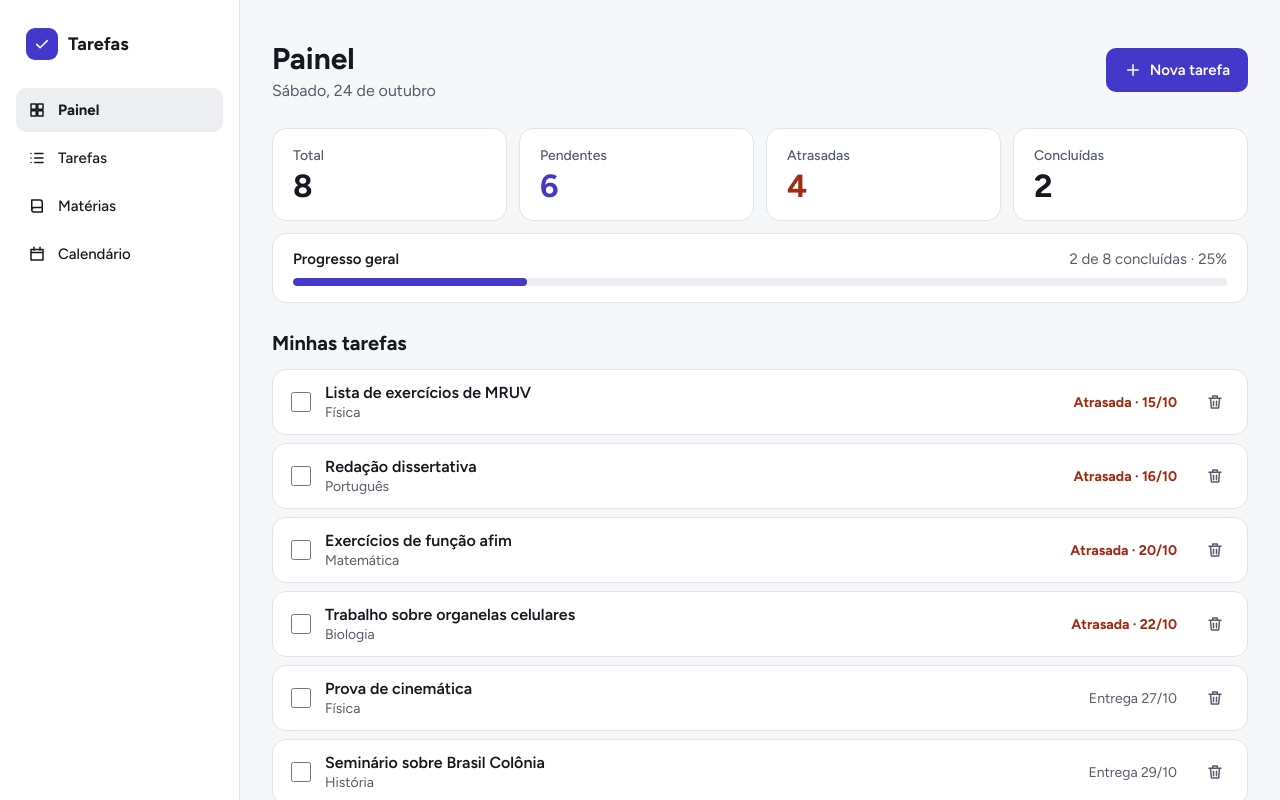
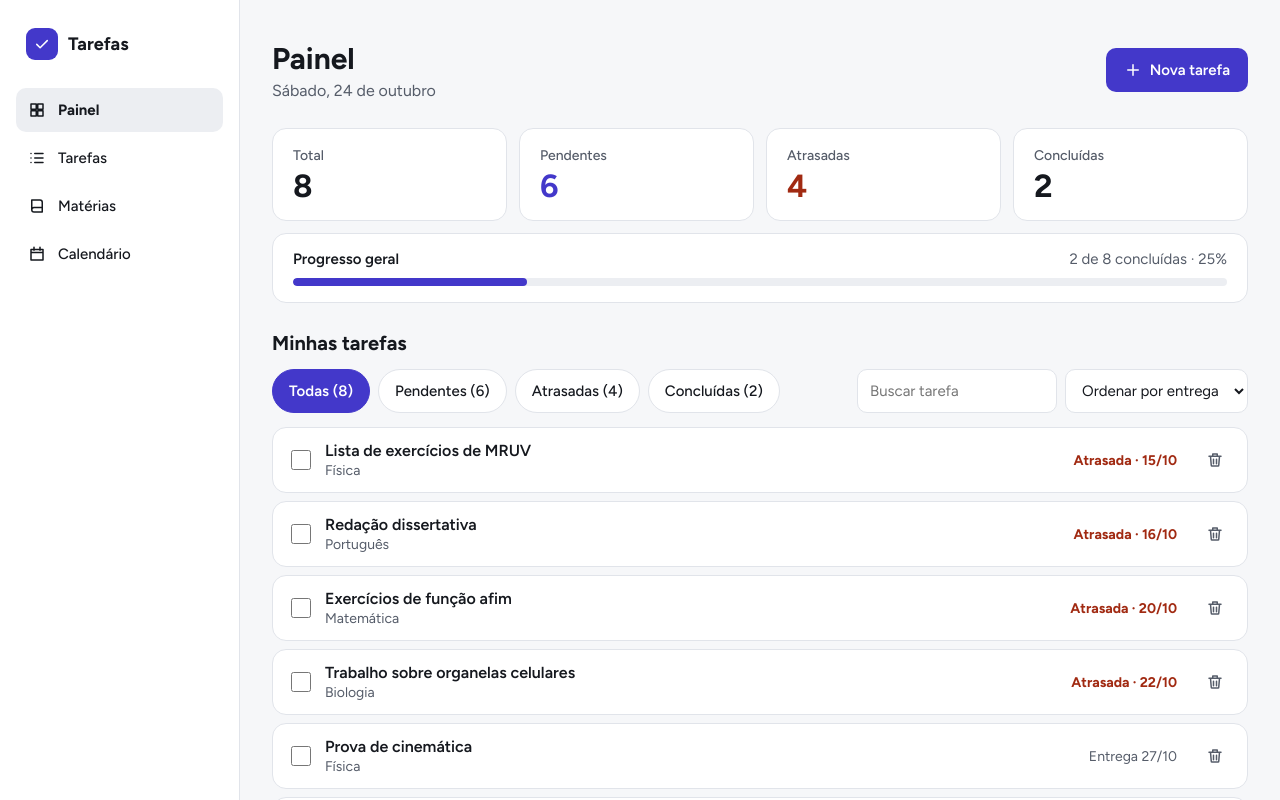
Before and after one commit to AlefPereiraSilva/school-task-manager-front, a React (Vite) app: page / in a window 1280 px wide. Shown: the top 800 px of the page. Built offline with nearby package versions, Linux system fonts and the light colour scheme.

Commit message:
feat: adiciona filtros, busca e ordenação na lista

```diff
--- /dev/null
+++ b/src/componentes/FiltrosTarefas/FiltrosTarefas.css
@@ -0,0 +1,56 @@
+/* Estilos dos filtros */
+
+.filtros-tarefas {
+  display: flex;
+  flex-wrap: wrap;
+  justify-content: space-between;
+  gap: 12px;
+}
+
+.filtros-botoes,
+.filtros-campos {
+  display: flex;
+  flex-wrap: wrap;
+  gap: 8px;
+}
+
+.filtro {
+  min-height: 44px;
+  padding: 0 16px;
+  border: 1px solid var(--cor-borda);
+  border-radius: 999px;
+  background: var(--cor-cartao);
+  color: var(--cor-texto);
+  font-family: inherit;
+  font-size: 15px;
+  font-weight: 500;
+  cursor: pointer;
+}
+
+.filtro:hover {
+  background: var(--cor-item-ativo);
+}
+
+.filtro-ativo,
+.filtro-ativo:hover {
+  border-color: var(--cor-destaque);
+  background: var(--cor-destaque);
+  color: #ffffff;
+  font-weight: 600;
+}
+
+.filtros-busca,
+.filtros-ordem {
+  height: 44px;
+  padding: 0 12px;
+  border: 1px solid var(--cor-borda);
+  border-radius: 10px;
+  background: var(--cor-cartao);
+  color: var(--cor-texto);
+  font-family: inherit;
+  font-size: 15px;
+}
+
+.filtros-busca {
+  width: 200px;
+}
--- /dev/null
+++ b/src/componentes/FiltrosTarefas/FiltrosTarefas.jsx
@@ -0,0 +1,46 @@
+// Botões de filtro, campo de busca e ordenação da lista.
+
+import './FiltrosTarefas.css'
+
+function FiltrosTarefas({ filtros, filtroAtual, aoTrocarFiltro, busca, aoBuscar, ordem, aoOrdenar }) {
+  return (
+    <div className="filtros-tarefas">
+      <div className="filtros-botoes">
+        {filtros.map((filtro) => (
+          <button
+            key={filtro.id}
+            type="button"
+            aria-pressed={filtro.id === filtroAtual}
+            className={filtro.id === filtroAtual ? 'filtro filtro-ativo' : 'filtro'}
+            onClick={() => aoTrocarFiltro(filtro.id)}
+          >
+            {filtro.nome} ({filtro.quantidade})
+          </button>
+        ))}
+      </div>
+
+      <div className="filtros-campos">
+        <input
+          type="search"
+          className="filtros-busca"
+          aria-label="Buscar tarefa"
+          placeholder="Buscar tarefa"
+          value={busca}
+          onChange={(evento) => aoBuscar(evento.target.value)}
+        />
+
+        <select
+          className="filtros-ordem"
+          aria-label="Ordenar por"
+          value={ordem}
+          onChange={(evento) => aoOrdenar(evento.target.value)}
+        >
+          <option value="entrega">Ordenar por entrega</option>
+          <option value="materia">Ordenar por matéria</option>
+        </select>
+      </div>
+    </div>
+  )
+}
+
+export default FiltrosTarefas
--- a/src/componentes/ListaTarefas/ListaTarefas.css
+++ b/src/componentes/ListaTarefas/ListaTarefas.css
@@ -1,18 +1,6 @@
 /* Estilos da lista de tarefas */
 
 .lista-tarefas {
-  display: flex;
-  flex-direction: column;
-  gap: 14px;
-}
-
-.lista-tarefas-titulo {
-  margin: 0;
-  font-size: 20px;
-  font-weight: 700;
-}
-
-.lista-tarefas-itens {
   margin: 0;
   padding: 0;
   list-style: none;
--- a/src/componentes/ListaTarefas/ListaTarefas.jsx
+++ b/src/componentes/ListaTarefas/ListaTarefas.jsx
@@ -4,15 +4,13 @@ import ItemTarefa from '../ItemTarefa/ItemTarefa.jsx'
 import './ListaTarefas.css'
 
 function ListaTarefas({ tarefas, hoje, aoMarcar, aoExcluir }) {
+  // Se não tiver nenhuma tarefa mostra um aviso
+  if (tarefas.length === 0) {
+    return <p className="lista-tarefas-vazia">Nenhuma tarefa encontrada.</p>
+  }
+
   return (
-    <section className="lista-tarefas" aria-label="Lista de tarefas">
-      <h2 className="lista-tarefas-titulo">Minhas tarefas</h2>
-
-      {/* Se não tiver nenhuma tarefa mostra um aviso */}
-      {tarefas.length === 0 ? (
-        <p className="lista-tarefas-vazia">Nenhuma tarefa por aqui.</p>
-      ) : (
-        <ul className="lista-tarefas-itens">
+    <ul className="lista-tarefas">
       {tarefas.map((tarefa) => (
         <ItemTarefa
           key={tarefa.id}
@@ -23,8 +21,6 @@ function ListaTarefas({ tarefas, hoje, aoMarcar, aoExcluir }) {
         />
       ))}
     </ul>
-      )}
-    </section>
   )
 }
 
--- a/src/paginas/Painel/Painel.css
+++ b/src/paginas/Painel/Painel.css
@@ -27,6 +27,18 @@
   gap: 12px;
 }
 
+.painel-tarefas {
+  display: flex;
+  flex-direction: column;
+  gap: 14px;
+}
+
+.painel-subtitulo {
+  margin: 0;
+  font-size: 20px;
+  font-weight: 700;
+}
+
 @media (max-width: 800px) {
   .painel {
     padding: 24px 16px 48px;
--- a/src/paginas/Painel/Painel.jsx
+++ b/src/paginas/Painel/Painel.jsx
@@ -2,6 +2,7 @@ import { useState } from 'react'
 import BarraProgresso from '../../componentes/BarraProgresso/BarraProgresso.jsx' // página inicial do site.
 import Cabecalho from '../../componentes/Cabecalho/Cabecalho.jsx'
 import CartaoResumo from '../../componentes/CartaoResumo/CartaoResumo.jsx'
+import FiltrosTarefas from '../../componentes/FiltrosTarefas/FiltrosTarefas.jsx'
 import ListaTarefas from '../../componentes/ListaTarefas/ListaTarefas.jsx'
 import tarefasDeExemplo from '../../dados/tarefasDeExemplo.js'
 import './Painel.css'
@@ -17,10 +18,42 @@ function pegarHoje() {
 function Painel() {
   // Quando as tarefas mudam a tela atualiza sozinha.
   const [tarefas, setTarefas] = useState(tarefasDeExemplo)
+  const [filtro, setFiltro] = useState('todas')
+  const [busca, setBusca] = useState('')
+  const [ordem, setOrdem] = useState('entrega')
+
   const hoje = pegarHoje()
   const pendentes = tarefas.filter((tarefa) => !tarefa.concluida)
   const concluidas = tarefas.filter((tarefa) => tarefa.concluida)
   const atrasadas = pendentes.filter((tarefa) => tarefa.dataEntrega < hoje)
+
+  const filtros = [
+    { id: 'todas', nome: 'Todas', quantidade: tarefas.length, lista: tarefas },
+    { id: 'pendentes', nome: 'Pendentes', quantidade: pendentes.length, lista: pendentes },
+    { id: 'atrasadas', nome: 'Atrasadas', quantidade: atrasadas.length, lista: atrasadas },
+    { id: 'concluidas', nome: 'Concluídas', quantidade: concluidas.length, lista: concluidas },
+  ]
+
+  // Pega a lista do filtro escolhido
+  const filtroEscolhido = filtros.find((item) => item.id === filtro)
+
+  // Busca pelo título ou pela matéria
+  const textoBuscado = busca.trim().toLowerCase()
+  const tarefasBuscadas = filtroEscolhido.lista.filter((tarefa) => {
+    const texto = (tarefa.titulo + ' ' + tarefa.materia).toLowerCase()
+    return texto.includes(textoBuscado)
+  })
+
+  // Ordena por data de entrega ou por matéria. As concluídas ficam no fim.
+  const tarefasVisiveis = [...tarefasBuscadas].sort((a, b) => {
+    if (a.concluida !== b.concluida) {
+      return a.concluida ? 1 : -1
+    }
+    if (ordem === 'materia') {
+      return a.materia.localeCompare(b.materia)
+    }
+    return a.dataEntrega.localeCompare(b.dataEntrega)
+  })
 
   // Marca ou desmarca uma tarefa como concluída
   function marcarTarefa(id) {
@@ -55,12 +88,26 @@ function Painel() {
           <BarraProgresso concluidas={concluidas.length} total={tarefas.length} />
         </section>
 
-        <ListaTarefas
-          tarefas={tarefas}
-          hoje={hoje}
-          aoMarcar={marcarTarefa}
-          aoExcluir={excluirTarefa}
-        />
+        <section className="painel-tarefas" aria-label="Lista de tarefas">
+          <h2 className="painel-subtitulo">Minhas tarefas</h2>
+
+          <FiltrosTarefas
+            filtros={filtros}
+            filtroAtual={filtro}
+            aoTrocarFiltro={setFiltro}
+            busca={busca}
+            aoBuscar={setBusca}
+            ordem={ordem}
+            aoOrdenar={setOrdem}
+          />
+
+          <ListaTarefas
+            tarefas={tarefasVisiveis}
+            hoje={hoje}
+            aoMarcar={marcarTarefa}
+            aoExcluir={excluirTarefa}
+          />
+        </section>
       </div>
     </main>
   )
```
Lines whose indentation alone changed are shown as unchanged.
